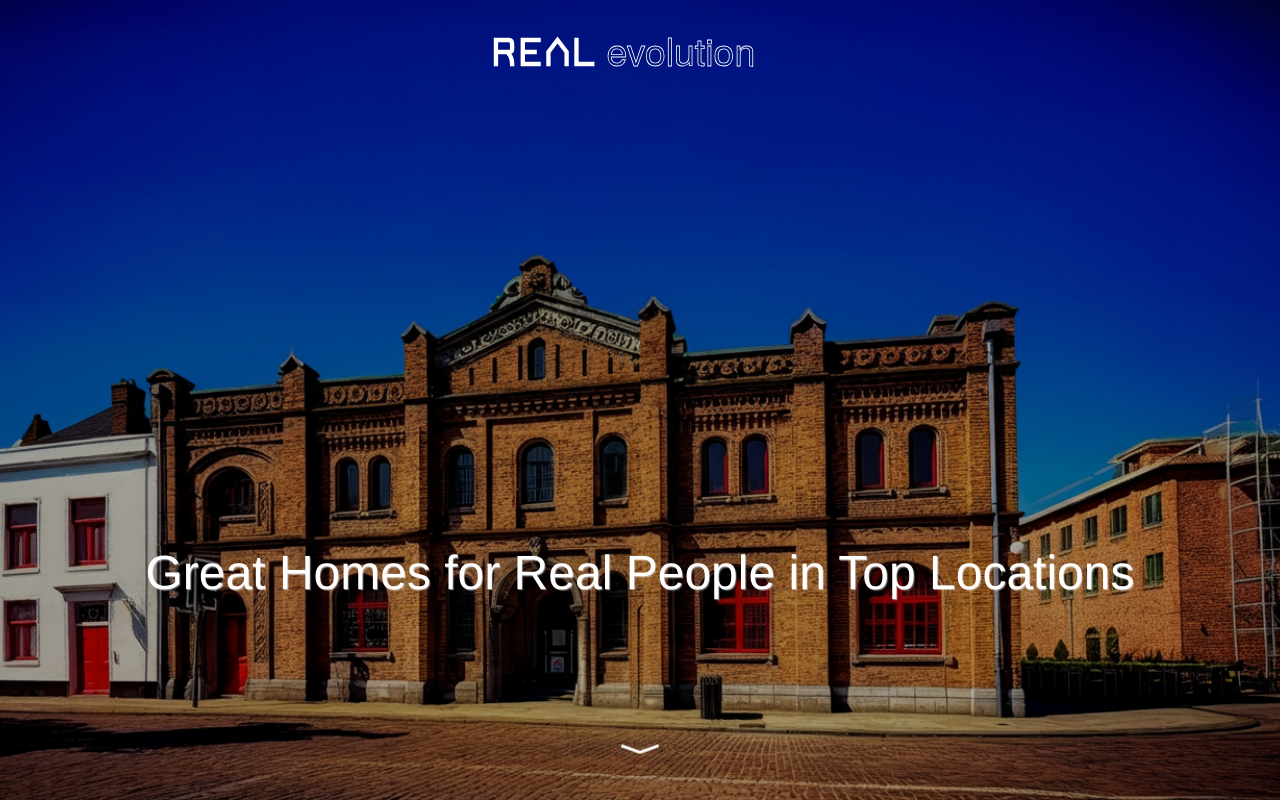
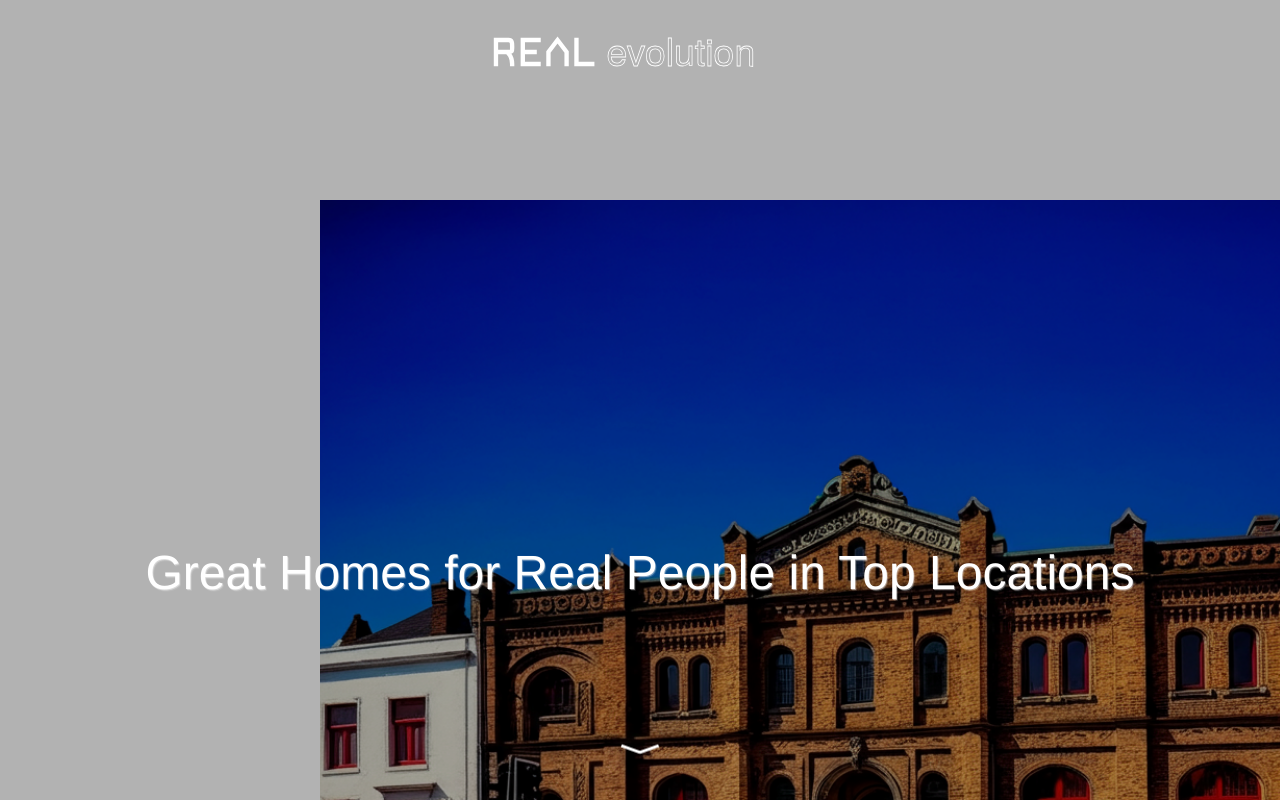
Before and after one commit to ReallyCool10/real-evolution-website, a React (Create React App) app: page / in a window 1280 px wide. Built offline with nearby package versions, Linux system fonts and the light colour scheme.

Commit message:
Implement CSS perspective-based parallax scrolling

```diff
--- a/src/App.tsx
+++ b/src/App.tsx
@@ -13,22 +13,30 @@ const PageContainer = styled.div`
   * {
     color: white;
   }
+  perspective: 1px;
+  height: 100vh;
+  overflow-x: hidden;
   overflow-y: auto;
-  scroll-snap-type: y mandatory;
 `;
 
-const BackgroundImage = styled.div`
-  position: fixed;
+const ParallaxContainer = styled.div`
+  position: absolute;
   top: 0;
+  right: 0;
+  bottom: 0;
   left: 0;
-  width: 100%;
-  height: 100vh;
+  transform-origin: 0 0;
+  transform: translateZ(-1px) scale(2);
+  z-index: -1;
   background-image: url(${backgroundImage});
   background-position: center top;
   background-repeat: no-repeat;
   background-size: cover;
-  z-index: -1;
-  will-change: transform;
+`;
+
+const ContentWrapper = styled.div`
+  position: relative;
+  transform-style: preserve-3d;
 `;
 
 const Section = styled.section`
@@ -39,9 +47,8 @@ const Section = styled.section`
   align-items: center;
   justify-content: center;
   position: relative;
-  scroll-snap-align: start;
   padding: 2rem;
-  background: rgba(0, 0, 0, 0.3); /* slight overlay to ensure text readability */
+  background: rgba(0, 0, 0, 0.3);
 
   @media (max-width: 768px) {
     padding: 1rem;
@@ -370,7 +377,8 @@ const App: React.FC = () => {
 
   return (
     <PageContainer>
-      <BackgroundImage style={{ transform }} />
+      <ParallaxContainer />
+      <ContentWrapper>
         <Navigation />
         <ScrollContainer>
           <FirstSection>
@@ -409,6 +417,7 @@ const App: React.FC = () => {
             </Content>
           </Section>
         </ScrollContainer>
+      </ContentWrapper>
     </PageContainer>
   );
 };
```
Lines whose indentation alone changed are shown as unchanged.
